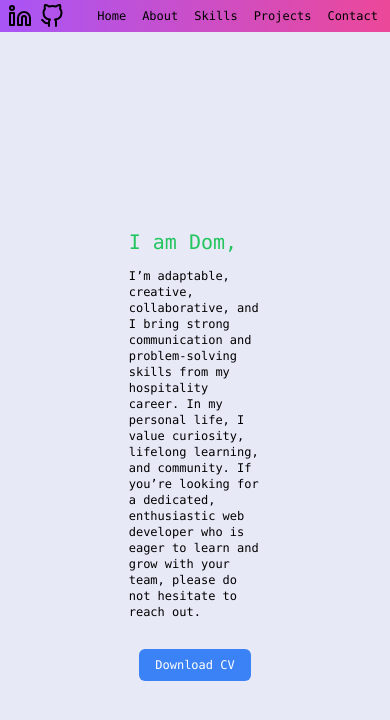
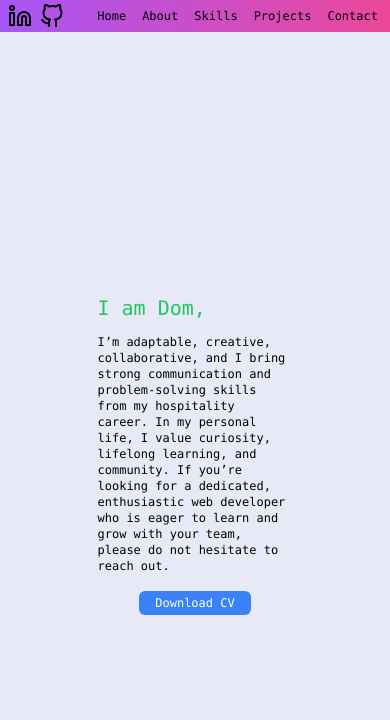
Before and after one commit to DominykasSueris/portfolio-website, a Next.js app: page /about in a window 390 px wide. Shown: the top 720 px of the page. Built offline with nearby package versions, Linux system fonts and the light colour scheme.

Commit message:
Main page size adjustmens to medium size screens

```diff
--- a/app/about/page.tsx
+++ b/app/about/page.tsx
@@ -5,11 +5,11 @@ const About = () => {
     <>
       <Navbar />
       <div className="bg-[#e8e9f7] text-xl overflow-hidden">
-        <div className="h-dvh flex flex-col items-center justify-center mx-[33%]">
-          <h1 className="lg:text-6xl text-green-500 flex justify-start w-full">
+        <div className="h-dvh flex flex-col items-center justify-center xl:mx-[33%] mx-[25%]">
+          <h1 className="lg:text-6xl md:text-4xl text-green-500 flex justify-start w-full">
             I am Dom,
           </h1>
-          <p className="text-xs sm:text-lg lg:text-xl py-3">
+          <p className="text-xs sm:text-sm md:text-lg lg:text-2xl py-3">
             I’m adaptable, creative, collaborative, and I bring strong
             communication and problem-solving skills from my hospitality career.
             In my personal life, I value curiosity, lifelong learning, and
@@ -17,9 +17,9 @@ const About = () => {
             developer who is eager to learn and grow with your team, please do
             not hesitate to reach out.
           </p>
-          <div className="flex justify-center mt-4">
+          <div className="flex justify-center lg:mt-4 mt-0">
             <a href="/cv/cv_dominykas_sueris.pdf">
-              <button className="bg-blue-500 text-xs lg:text-xl text-white px-4 py-2 rounded-md hover:bg-blue-600">
+              <button className="bg-blue-500 lg:text-xl  md:text-base text-xs text-white px-4 lg:py-2 md:py-3 py-1 rounded-md hover:bg-blue-600">
                 Download CV
               </button>
             </a>
```
